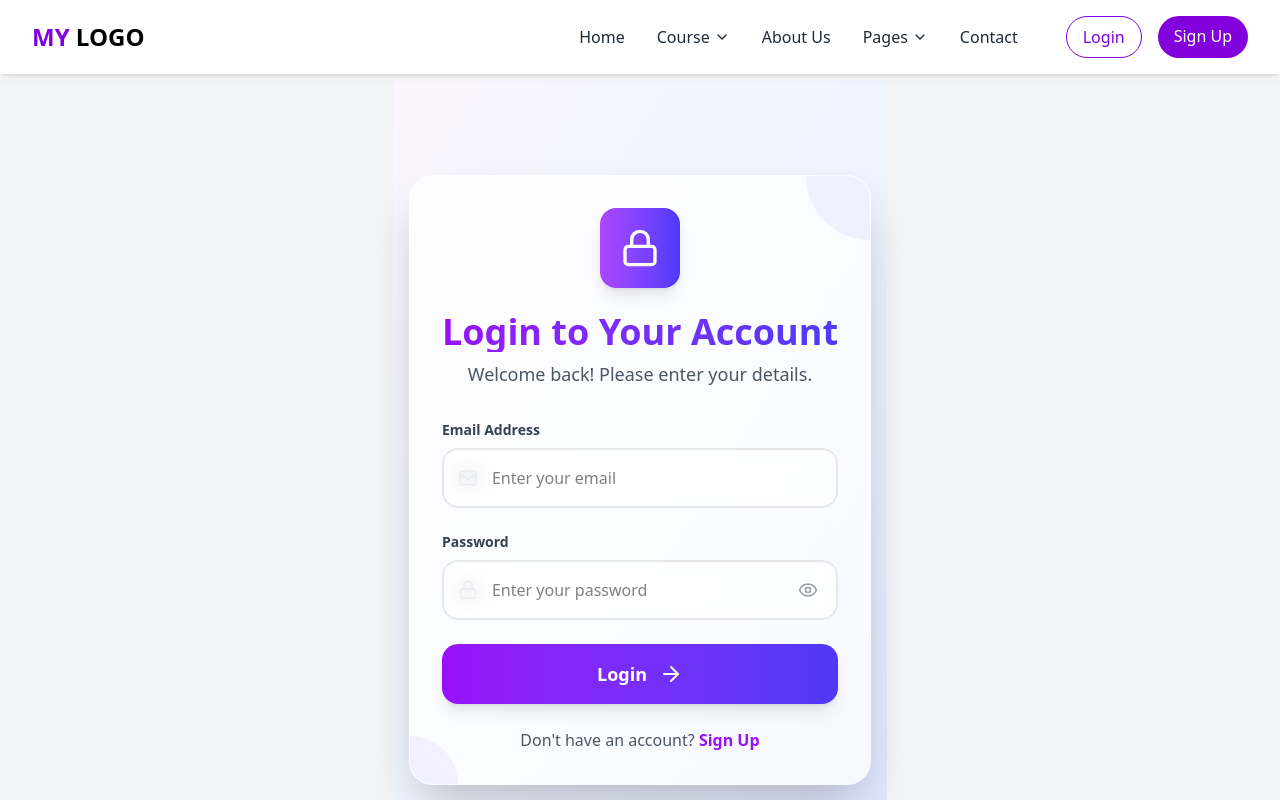
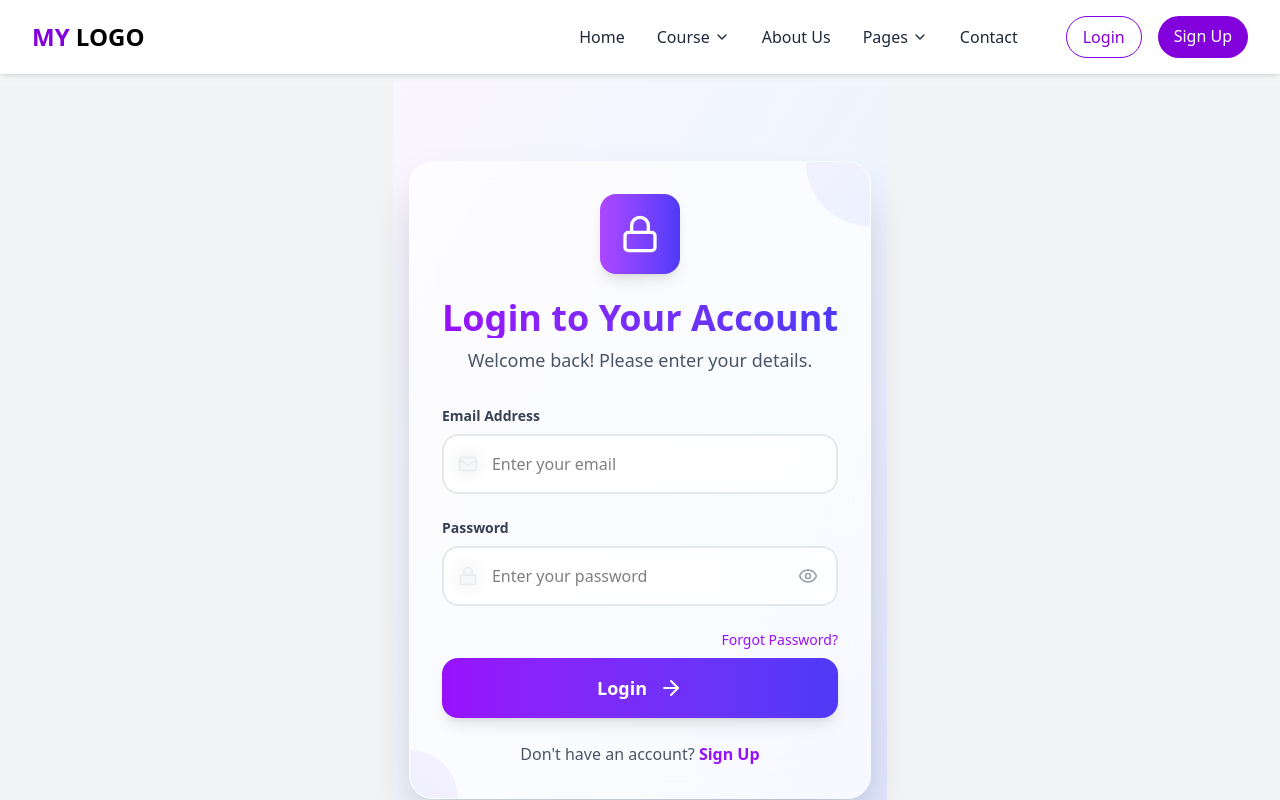
Before and after one commit to AliRaza192/eduvera, a React (Vite) app: page /login in a window 1280 px wide. Shown: the top 800 px of the page. Built offline with nearby package versions, Linux system fonts and the light colour scheme.

Commit message:
forget button add

```diff
--- a/src/components/auth/LoginForm.jsx
+++ b/src/components/auth/LoginForm.jsx
@@ -70,9 +70,12 @@ const LoginForm = () => {
   return (
     <div className="min-h-screen bg-gradient-to-br from-purple-50 via-blue-50 to-indigo-100 flex items-center justify-center p-4">
       <div className="bg-white/70 backdrop-blur-lg rounded-3xl shadow-2xl border border-white/20 w-full max-w-lg p-8 relative overflow-hidden">
+
+        {/* Decorative Background Circles */}
         <div className="absolute top-0 right-0 w-32 h-32 bg-gradient-to-br from-purple-200/30 to-blue-200/30 rounded-full -translate-y-16 translate-x-16"></div>
         <div className="absolute bottom-0 left-0 w-24 h-24 bg-gradient-to-tr from-indigo-200/30 to-purple-200/30 rounded-full translate-y-12 -translate-x-12"></div>
 
+        {/* Heading */}
         <div className="text-center mb-8 relative z-10">
           <div className="bg-gradient-to-r from-purple-500 to-indigo-600 w-20 h-20 rounded-2xl flex items-center justify-center mx-auto mb-6 shadow-lg">
             <Lock className="w-10 h-10 text-white" />
@@ -86,6 +89,8 @@ const LoginForm = () => {
         </div>
 
         <form onSubmit={handleSubmit} className="space-y-6 relative z-10">
+
+          {/* Email */}
           <div className="group">
             <label className="block text-sm font-semibold text-gray-700 mb-2">
               Email Address
@@ -114,6 +119,7 @@ const LoginForm = () => {
             )}
           </div>
 
+          {/* Password */}
           <div className="group">
             <label className="block text-sm font-semibold text-gray-700 mb-2">
               Password
@@ -154,6 +160,19 @@ const LoginForm = () => {
             )}
           </div>
 
+          {/* Forget Password Button */}
+          <div className="flex justify-end mb-2">
+            <button
+              type="button"
+              onClick={() => navigate("/forgot-password")}
+              className="text-purple-600 hover:text-purple-700 text-sm font-medium"
+              disabled={loading}
+            >
+              Forgot Password?
+            </button>
+          </div>
+
+          {/* Submit Button */}
           <button
             type="submit"
             disabled={loading}
@@ -172,6 +191,7 @@ const LoginForm = () => {
             )}
           </button>
 
+          {/* Sign Up Link */}
           <div className="text-center mt-6">
             <p className="text-gray-600">
               Don't have an account?{" "}
```
